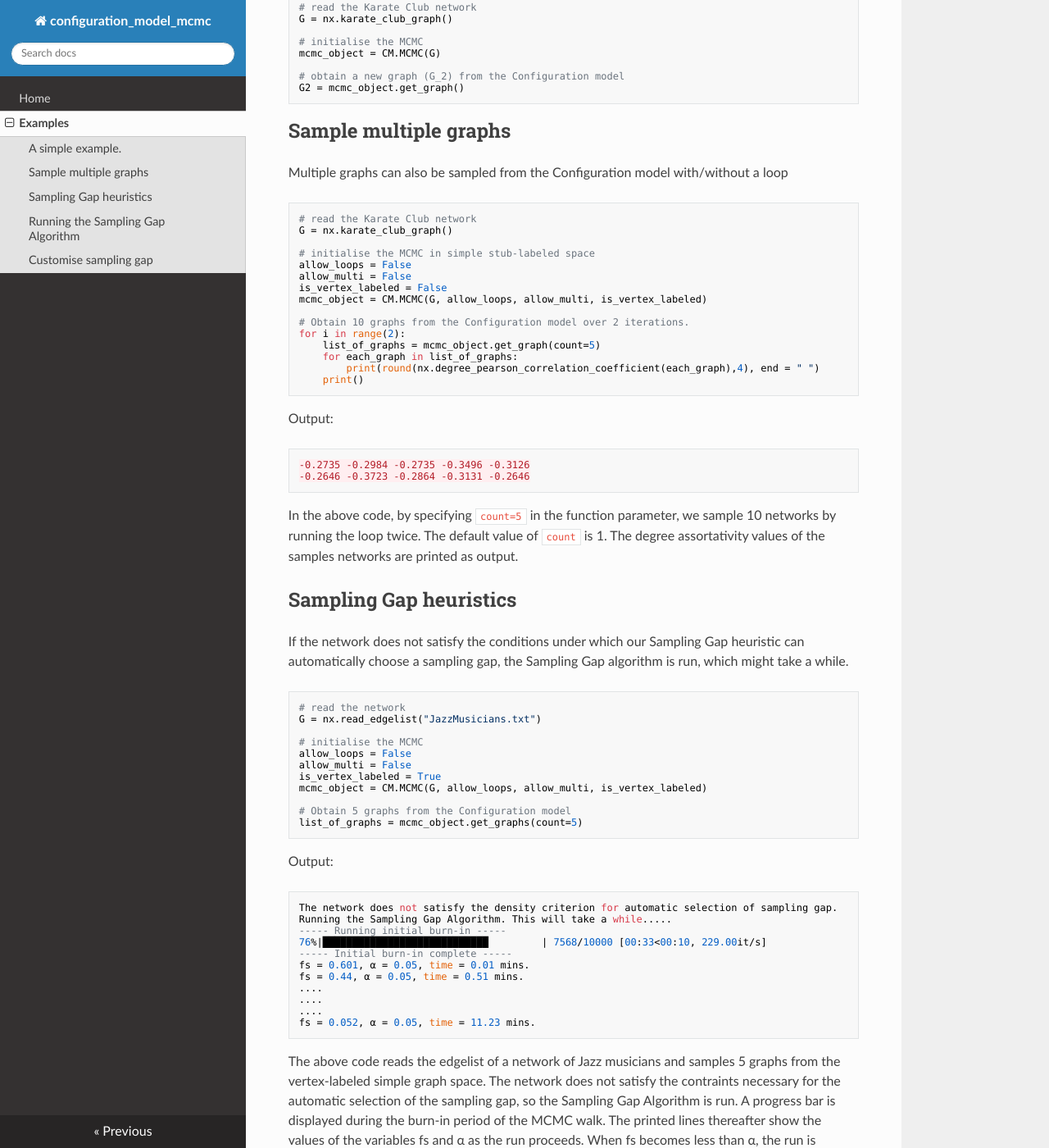
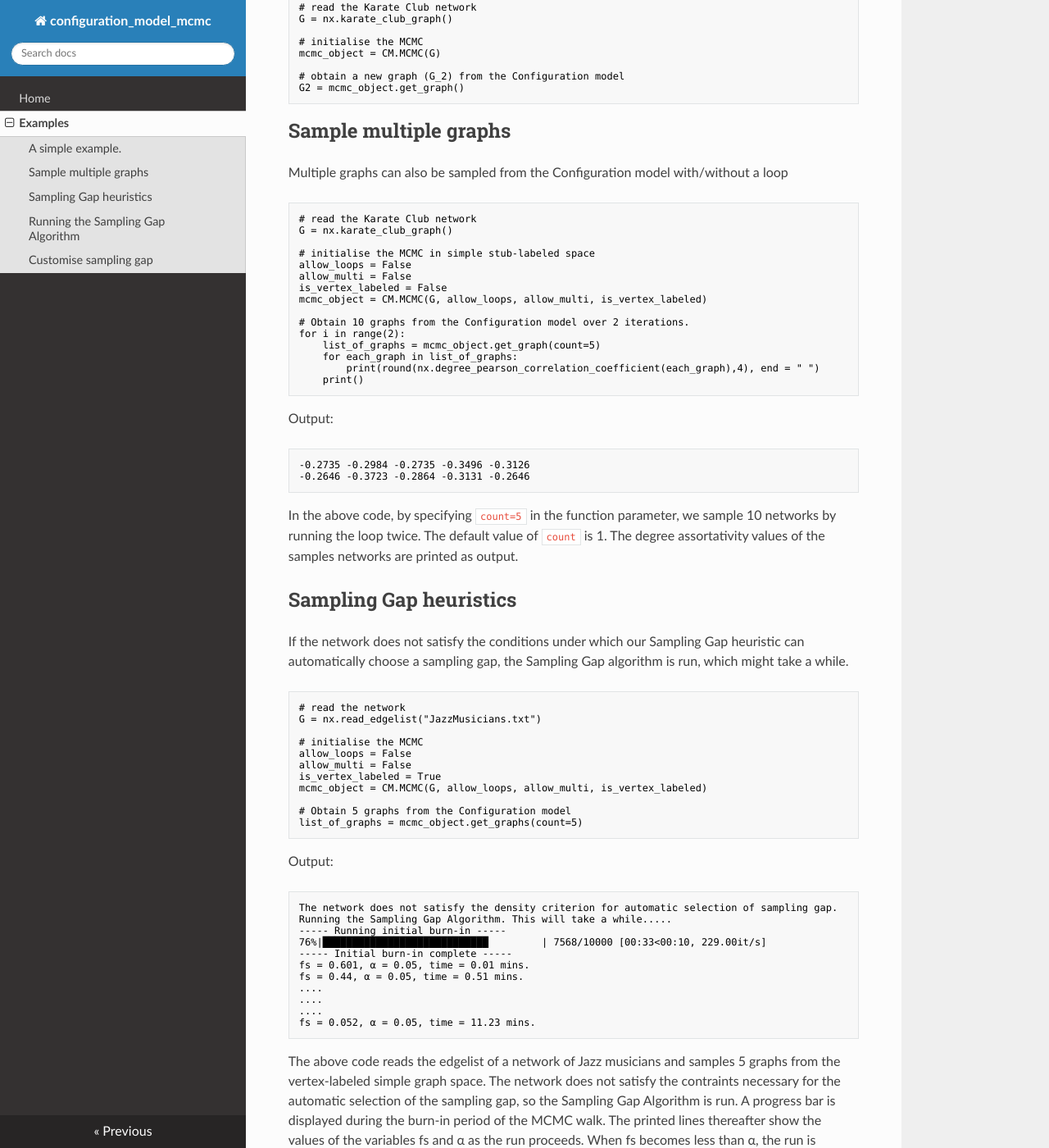
Before and after one commit to UpasanaDutta98/configuration_model_mcmc, an MkDocs documentation site: the page built from docs/example.md, in a window 1280 px wide and 1400 px high, scrolled down 683 px. Shown: the whole window at 82% size. Built offline with MkDocs 1.6.1, drawn with Linux system fonts in a browser that asks for light colours; nearby versions of some CDN libraries; some of the changed text lies outside the part shown.

Commit message:
changed highlights

```diff
--- a/mkdocs.yml
+++ b/mkdocs.yml
@@ -4,7 +4,7 @@ nav:
     - Examples: example.md
 theme:
     name: readthedocs
-    highlightjs: true
+    highlightjs: false
     hljs_languages:
         - yaml
         - rust
```
Also changed, not shown: site/example/index.html, site/index.html, site/search/search_index.json, 1 other file.
